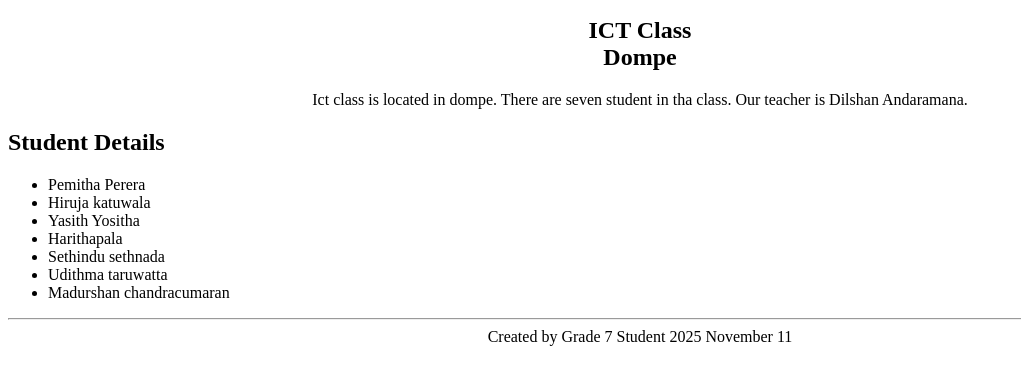
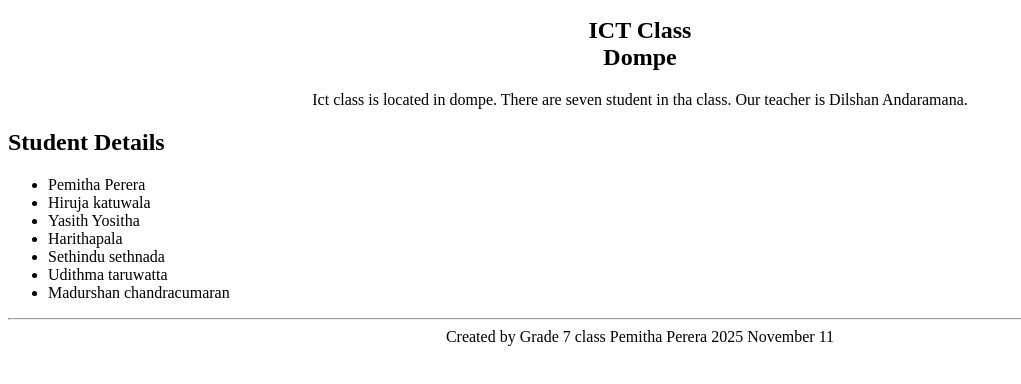
Before and after one commit to pemitha2013/ict-group-class, a plain HTML site: page index.html in a window 1280 px wide. Shown: the part 124-508 px from the top of the page, without its empty margins (0-1021 px from the left). Drawn offline with Linux system fonts and the light colour scheme.

Commit message:
Update index.html

```diff
--- a/index.html
+++ b/index.html
@@ -24,6 +24,6 @@
       <li>Madurshan chandracumaran</li>
     </ul>
   <hr>
- <center> <footer>Created by Grade 7 Student 2025 November 11</footer></center>
+ <center> <footer>Created by Grade 7 class Pemitha Perera 2025 November 11</footer></center>
 </body>
 </html>
```
